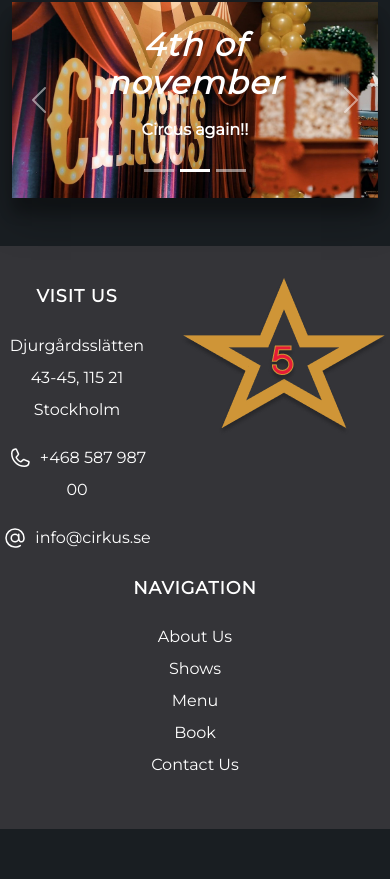
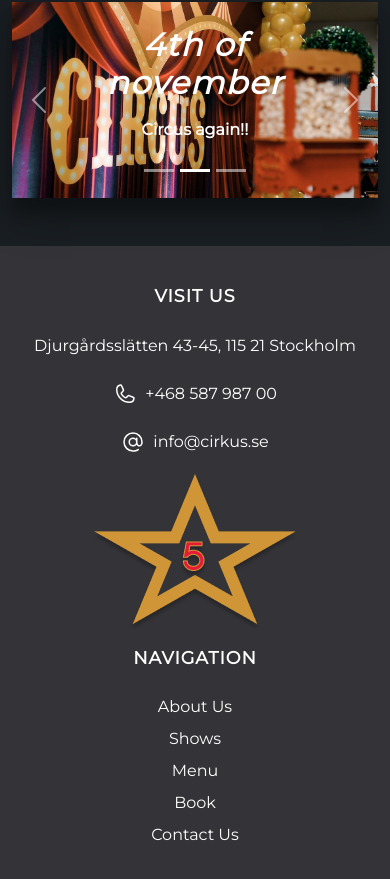
Before and after one commit to AlinaCGM/circus, a React (Create React App) app: page / in a window 390 px wide. Shown: the part 4589-5468 px from the top of the page. Before the commit the page ends 5418 px from the top, so only its background shows below. Built offline with nearby package versions, Linux system fonts and the light colour scheme.

Commit message:
Footer improved responsiveness

```diff
--- a/src/components/footer/Footer.js
+++ b/src/components/footer/Footer.js
@@ -6,7 +6,7 @@ import phone from "../../assets/icon-phone.svg";
 export default function Footer() {
   return (
     <footer className="row">
-      <div className="col">
+      <div className="col-sm-10 col-lg-4 mx-sm-auto">
         <p className="footer-heading reset-padding">Visit Us</p>
         <address>
           <p className="reset-padding">
@@ -28,10 +28,10 @@ export default function Footer() {
           </p>
         </address>
       </div>
-      <div className="col">
+      <div className="col-sm-10 col-lg-4 mx-sm-auto">
         <img className="logo" src={logo} alt="Logo" />
       </div>
-      <div className="col">
+      <div className="col-sm-10 col-lg-4 mx-sm-auto">
         <p className="footer-heading reset-padding">Navigation</p>
         <ul className="footer-nav-list">
           <li>
```
